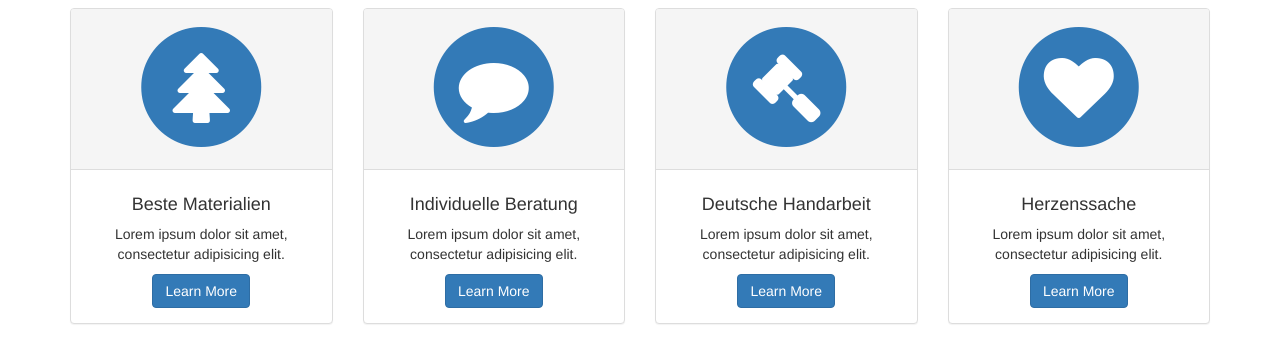
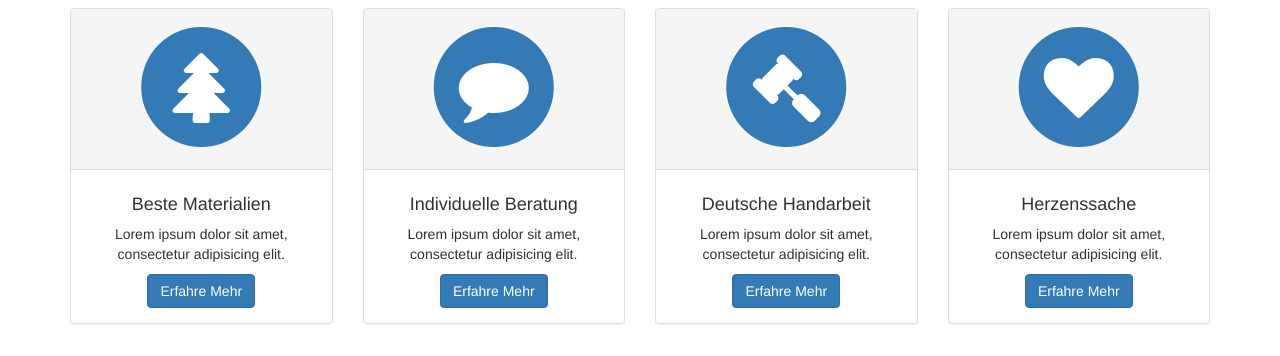
Before and after one commit to DeastinY/konrad-handcrafted, a plain HTML site: page services.html in a window 1280 px wide. Shown: the part 596-952 px from the top of the page. Drawn offline with Linux system fonts and the light colour scheme.

Commit message:
fixed last issues

```diff
--- a/services.html
+++ b/services.html
@@ -117,7 +117,7 @@
                     <div class="panel-body">
                         <h4>Beste Materialien</h4>
                         <p>Lorem ipsum dolor sit amet, consectetur adipisicing elit.</p>
-                        <a href="#" class="btn btn-primary">Learn More</a>
+                        <a href="#" class="btn btn-primary">Erfahre Mehr</a>
                     </div>
                 </div>
             </div>
@@ -132,7 +132,7 @@
                     <div class="panel-body">
                         <h4>Individuelle Beratung</h4>
                         <p>Lorem ipsum dolor sit amet, consectetur adipisicing elit.</p>
-                        <a href="#" class="btn btn-primary">Learn More</a>
+                        <a href="#" class="btn btn-primary">Erfahre Mehr</a>
                     </div>
                 </div>
             </div>
@@ -147,7 +147,7 @@
                     <div class="panel-body">
                         <h4>Deutsche Handarbeit</h4>
                         <p>Lorem ipsum dolor sit amet, consectetur adipisicing elit.</p>
-                        <a href="#" class="btn btn-primary">Learn More</a>
+                        <a href="#" class="btn btn-primary">Erfahre Mehr</a>
                     </div>
                 </div>
             </div>
@@ -162,7 +162,7 @@
                     <div class="panel-body">
                         <h4>Herzenssache</h4>
                         <p>Lorem ipsum dolor sit amet, consectetur adipisicing elit.</p>
-                        <a href="#" class="btn btn-primary">Learn More</a>
+                        <a href="#" class="btn btn-primary">Erfahre Mehr</a>
                     </div>
                 </div>
             </div>
```
